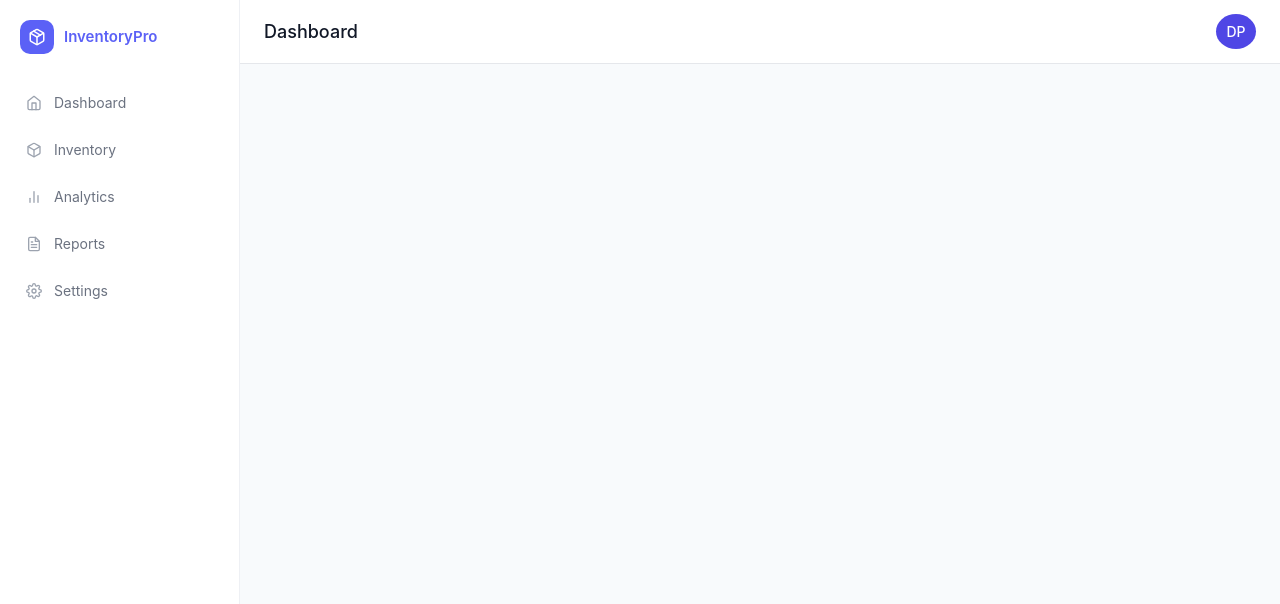
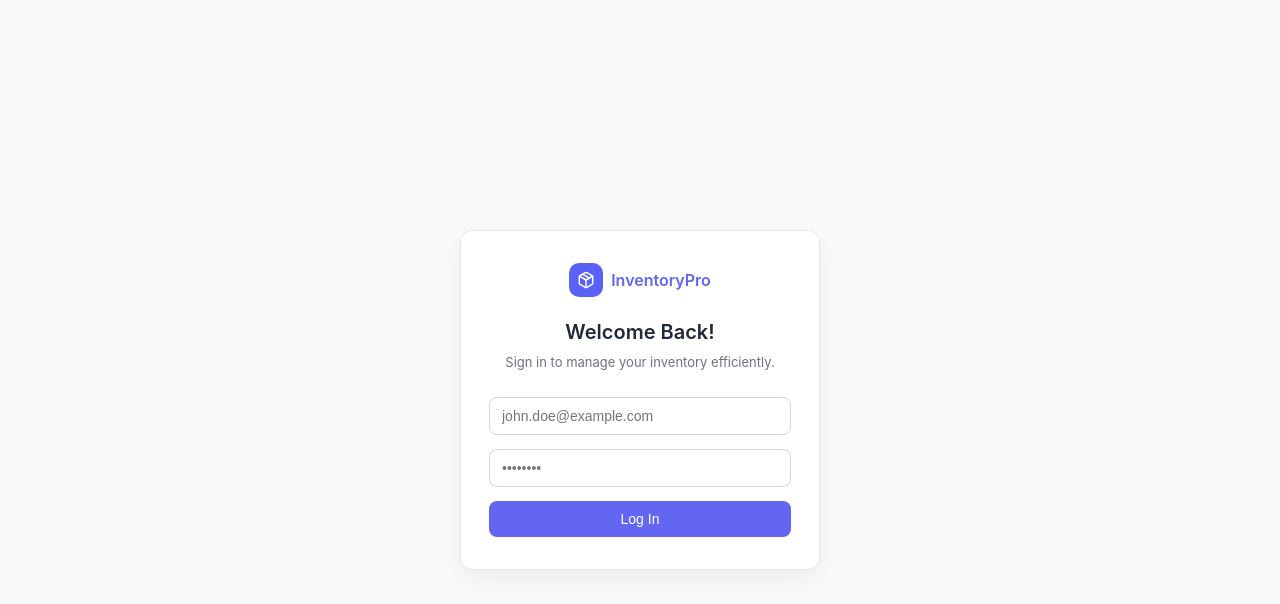
Before and after one commit to dipali-devcode/inventory-management-dashboard, a React (Vite) app: page /login in a window 1280 px wide. Shown: the top 604 px of the page. Built offline with nearby package versions, Linux system fonts and the light colour scheme.

Commit message:
Login page integration

```diff
--- a/package.json
+++ b/package.json
@@ -11,6 +11,7 @@
   },
   "dependencies": {
     "@reduxjs/toolkit": "^2.11.2",
+    "firebase": "^12.8.0",
     "lucide-react": "^0.563.0",
     "react": "^19.2.0",
     "react-dom": "^19.2.0",
--- a/src/App.jsx
+++ b/src/App.jsx
@@ -1,17 +1,19 @@
 import { BrowserRouter as Router, Routes, Route } from "react-router-dom";
-import { useDispatch, useSelector } from "react-redux";
 import Sidebar from "./components/layout/Sidebar";
-import LoadingScreen from "./components/common/LoadingScreen";
-import ErrorScreen from "./components/common/ErrorScreen";
+
 import Dashboard from "./pages/Dashboard";
 import Inventory from "./pages/Inventory";
 import Analytics from "./pages/Analytics";
 import Reports from "./pages/Reports";
 import Settings from "./pages/Settings";
-import { fetchProducts } from "./store/productsSlice";
+import LoadingScreen from "./components/common/LoadingScreen";
+import ErrorScreen from "./components/common/ErrorScreen";
+import Login from "./pages/Auth/Login";
+import ProtectedRoute from "./pages/Auth/ProtectedRoute";
+import { useDispatch, useSelector } from "react-redux";
 
 function App() {
-  const isLoading = useSelector((state) => state.ui.isLoading);
+    const isLoading = useSelector((state) => state.ui.isLoading);
   const error = useSelector((state) => state.ui.error);
   const dispatch = useDispatch();
 
@@ -27,18 +29,26 @@ function App() {
       />
     );
   }
-
   return (
     <Router>
-      <Sidebar>
-        <Routes>
-          <Route path="/" element={<Dashboard />} />
-          <Route path="/inventory" element={<Inventory />} />
-          <Route path="/analytics" element={<Analytics />} />
-          <Route path="/reports" element={<Reports />} />
-          <Route path="/settings" element={<Settings />} />
-        </Routes>
-      </Sidebar>
+      <Routes>
+        <Route path="/login" element={<Login />} />
+
+        <Route
+          path="/"
+          element={
+            <ProtectedRoute>
+              <Sidebar />
+            </ProtectedRoute>
+          }
+        >
+          <Route index element={<Dashboard />} />
+          <Route path="inventory" element={<Inventory />} />
+          <Route path="analytics" element={<Analytics />} />
+          <Route path="reports" element={<Reports />} />
+          <Route path="settings" element={<Settings />} />
+        </Route>
+      </Routes>
     </Router>
   );
 }
--- a/src/components/layout/Sidebar.jsx
+++ b/src/components/layout/Sidebar.jsx
@@ -1,4 +1,4 @@
-import { NavLink } from "react-router-dom";
+import { NavLink, Outlet } from "react-router-dom";
 import { useState } from "react";
 import {
   FiHome,
@@ -12,7 +12,7 @@ import {
 import Topbar from "./Topbar";
 import "./Sidebar.css";
 
-const Sidebar = ({ children }) => {
+const Sidebar = () => {
   const [isOpen, setIsOpen] = useState(false);
 
   return (
@@ -59,7 +59,9 @@ const Sidebar = ({ children }) => {
 
       <div className="content-column">
         <Topbar />
-        <main className="page-content">{children}</main>
+        <main className="page-content">
+          <Outlet />
+        </main>
       </div>
     </div>
   );
--- /dev/null
+++ b/src/firebase/firebase.js
@@ -0,0 +1,16 @@
+import { initializeApp } from "firebase/app";
+import { getAuth } from "firebase/auth";
+
+const firebaseConfig = {
+  apiKey: "AIzaSyBRALToOzlcBiaMWP-8Jo3L5BpJ2QvXlyM",
+  authDomain: "inventory-dashboard-auth.firebaseapp.com",
+  projectId: "inventory-dashboard-auth",
+  storageBucket: "inventory-dashboard-auth.firebasestorage.app",
+  messagingSenderId: "455637898832",
+  appId: "1:455637898832:web:475c7ce1a6f55400176355",
+  measurementId: "G-P345LT0N7H"
+};
+
+// Initialize Firebase
+const app = initializeApp(firebaseConfig);
+export const auth = getAuth(app);
--- a/src/main.jsx
+++ b/src/main.jsx
@@ -1,6 +1,7 @@
 import React from "react";
 import ReactDOM from "react-dom/client";
 import { Provider } from "react-redux";
+import "./firebase/firebase";
 
 import App from "./App";
 import { store } from "./store/index";
--- /dev/null
+++ b/src/pages/Auth/Login.css
@@ -0,0 +1,109 @@
+/* Page wrapper */
+.login-wrapper {
+  min-height: 100vh;
+  display: flex;
+  align-items: center;
+  justify-content: center;
+  background: #f8fafc;
+  padding: 16px;
+}
+
+/* Card */
+.login-card {
+  width: 100%;
+  max-width: 360px;
+  background: #ffffff;
+  padding: 32px 28px;
+  border-radius: 12px;
+  border: 1px solid #e5e7eb;
+  box-shadow: 0 10px 28px rgba(0, 0, 0, 0.06);
+  display: flex;
+  flex-direction: column;
+}
+
+/* Logo */
+.login-logo {
+  display: flex;
+  align-items: center;
+  justify-content: center;
+  gap: 8px;
+  margin-bottom: 20px;
+}
+
+.logo-icon {
+  font-size: 22px;
+}
+
+.logo-text {
+  font-size: 16px;
+  font-weight: 600;
+  color: #6366f1;
+}
+
+/* Titles */
+.login-title {
+  font-size: 20px;
+  font-weight: 600;
+  text-align: center;
+  margin-bottom: 6px;
+}
+
+.login-subtitle {
+  font-size: 13px;
+  color: #6b7280;
+  text-align: center;
+  margin-bottom: 24px;
+}
+
+/* Inputs */
+.login-input {
+  width: 100%;
+  padding: 10px 12px;
+  font-size: 14px;
+  border-radius: 8px;
+  border: 1px solid #d1d5db;
+  outline: none;
+  margin-bottom: 14px;
+}
+
+.login-input:focus {
+  border-color: #6366f1;
+}
+
+/* Error */
+.login-error {
+  font-size: 12px;
+  color: #ef4444;
+  text-align: center;
+  margin-bottom: 12px;
+}
+
+/* Button */
+.login-button {
+  width: 100%;
+  padding: 10px;
+  border-radius: 8px;
+  border: none;
+  background: #6366f1;
+  color: #ffffff;
+  font-size: 14px;
+  font-weight: 500;
+  cursor: pointer;
+  transition: background 0.2s ease;
+}
+
+.login-button:hover {
+  background: #4f46e5;
+}
+
+.login-button:disabled {
+  opacity: 0.7;
+  cursor: not-allowed;
+}
+
+/* Mobile tweaks */
+@media (max-width: 480px) {
+  .login-card {
+    padding: 24px 20px;
+  }
+}
--- /dev/null
+++ b/src/pages/Auth/Login.jsx
@@ -0,0 +1,76 @@
+import { useState } from "react";
+import { useDispatch, useSelector } from "react-redux";
+import { loginUser } from "../../store/authSlice";
+import { useNavigate } from "react-router-dom";
+import "./Login.css";
+import { FiPackage } from "react-icons/fi";
+
+const Login = () => {
+  const dispatch = useDispatch();
+  const navigate = useNavigate();
+
+  const isLoading = useSelector((state) => state.ui.isLoading);
+
+  const [email, setEmail] = useState("");
+  const [password, setPassword] = useState("");
+  const [authError, setAuthError] = useState(null);
+
+  const handleSubmit = async (e) => {
+    e.preventDefault();
+    setAuthError(null);
+
+    try {
+      await dispatch(loginUser({ email, password })).unwrap();
+      navigate("/");
+    } catch (error) {
+      setAuthError(error);
+    }
+  };
+
+  return (
+    <div className="login-wrapper">
+      <form className="login-card" onSubmit={handleSubmit}>
+        {/* Logo */}
+        <div className="login-logo">
+          <span className="logo-icon"><FiPackage /></span>
+          <span className="logo-text">InventoryPro</span>
+        </div>
+
+        <h2 className="login-title">Welcome Back!</h2>
+        <p className="login-subtitle">
+          Sign in to manage your inventory efficiently.
+        </p>
+
+        <input
+          className="login-input"
+          type="email"
+          placeholder="john.doe@example.com"
+          value={email}
+          onChange={(e) => setEmail(e.target.value)}
+          required
+        />
+
+        <input
+          className="login-input"
+          type="password"
+          placeholder="••••••••"
+          value={password}
+          onChange={(e) => setPassword(e.target.value)}
+          required
+        />
+
+        {authError && (
+          <p className="login-error">
+            {authError}
+          </p>
+        )}
+
+        <button className="login-button" type="submit" disabled={isLoading}>
+          {isLoading ? "Logging in..." : "Log In"}
+        </button>
+      </form>
+    </div>
+  );
+};
+
+export default Login;
--- /dev/null
+++ b/src/pages/Auth/ProtectedRoute.jsx
@@ -0,0 +1,15 @@
+import { useSelector } from "react-redux";
+import { Navigate } from "react-router-dom";
+import { selectIsAuthenticated } from "../../store/authSlice";
+
+const ProtectedRoute = ({ children }) => {
+  const isAuthenticated = useSelector(selectIsAuthenticated);
+
+  if (!isAuthenticated) {
+    return <Navigate to="/login" replace />;
+  }
+
+  return children;
+};
+
+export default ProtectedRoute;
--- /dev/null
+++ b/src/store/authSlice.js
@@ -0,0 +1,57 @@
+import { createSlice, createAsyncThunk } from "@reduxjs/toolkit";
+import { signInWithEmailAndPassword, signOut } from "firebase/auth";
+import {auth} from "../firebase/firebase"
+
+export const loginUser = createAsyncThunk(
+  "auth/loginUser",
+  async ({ email, password }, { rejectWithValue }) => {
+    try {
+      const userCredential = await signInWithEmailAndPassword(
+        auth,
+        email,
+        password
+      );
+
+      return {
+        uid: userCredential.user.uid,
+        email: userCredential.user.email,
+      };
+    } catch (error) {
+      return rejectWithValue(error.message);
+    }
+  }
+);
+
+// 🚪 Logout thunk
+export const logoutUser = createAsyncThunk(
+  "auth/logoutUser",
+  async (_, { rejectWithValue }) => {
+    try {
+      await signOut(auth);
+    } catch (error) {
+      return rejectWithValue(error.message);
+    }
+  }
+);
+
+const authSlice = createSlice({
+  name: "auth",
+  initialState: {
+    user: null, // logged-in user
+  },
+  reducers: {},
+  extraReducers: (builder) => {
+    builder
+      .addCase(loginUser.fulfilled, (state, action) => {
+        state.user = action.payload;
+      })
+      .addCase(logoutUser.fulfilled, (state) => {
+        state.user = null;
+      });
+  },
+});
+
+export const selectIsAuthenticated = (state) =>
+  Boolean(state.auth.user);
+
+export default authSlice.reducer;
--- a/src/store/index.js
+++ b/src/store/index.js
@@ -2,11 +2,12 @@ import { configureStore } from "@reduxjs/toolkit";
 import productsReducer from "./productsSlice";
 import searchReducer from "./searchSlice";
 import uiReducer from "./uiSlice";
-
+import authReducer from "./authSlice";
 export const store = configureStore({
   reducer: {
     products: productsReducer,
     search: searchReducer,
     ui: uiReducer,
+    auth: authReducer,
   },
 });
--- a/src/store/productsSlice.js
+++ b/src/store/productsSlice.js
@@ -4,7 +4,7 @@ export const fetchProducts = createAsyncThunk(
   "products/fetchProducts",
   async (_, { rejectWithValue }) => {
     try {
-      const response = await fetch("https://dummyjson.com/products");
+      const response = await fetch("https://dummyjson.com/productsm");
 
       if (!response.ok) {
         throw new Error("Failed to fetch products");
```
Also changed, not shown: 1 other file (tests, documents, lock files or other folders).
